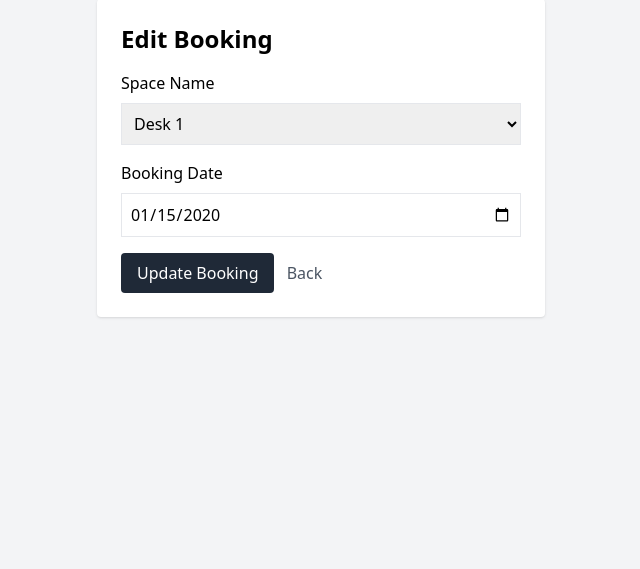
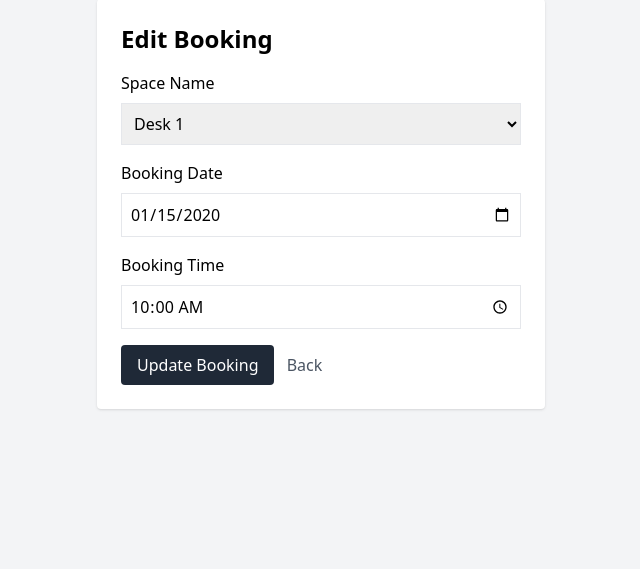
Before and after one commit to Eshika2/SLT-Practical-Test-Co-Working-Hub-and-Cafe-Ordering, a PHP site: page /bookings/edit.php?id=1 in a window 1280 px wide. Shown: the part 93-662 px from the top of the page, without its empty margins (319-959 px from the left). Run offline with PHP 8.4, Linux system fonts and the light colour scheme; the visitor is signed in with stand-in values (Sample User, id 1); tables that the repository leaves empty hold one stand-in row (values such as "Sample post"); some libraries are stand-ins or nearby versions.

Commit message:
Update workspace booking management (Add booking time)

```diff
--- a/bookings/edit.php
+++ b/bookings/edit.php
@@ -33,20 +33,38 @@ if ($_SERVER["REQUEST_METHOD"] == "POST") {
 
     $space_name = trim($_POST["space_name"]);
     $booking_date = $_POST["booking_date"];
+    $booking_time = $_POST["booking_time"];
 
-    if ($space_name == "" || $booking_date == "") {
+    if ($space_name == "" || $booking_date == "" || $booking_time == "") {
         $message = "All fields are required.";
+    } else {
+
+        // Check duplicate booking, but ignore current booking id
+        $sql = "SELECT id FROM bookings
+                WHERE space_name = ?
+                AND booking_date = ?
+                AND booking_time = ?
+                AND is_active = 1
+                AND id != ?";
+
+        $stmt = $pdo->prepare($sql);
+        $stmt->execute([$space_name, $booking_date, $booking_time, $id]);
+        $existingBooking = $stmt->fetch(PDO::FETCH_ASSOC);
+
+        if ($existingBooking) {
+            $message = "This space is already booked for this date and time.";
         } else {
             // Update own booking only
             $sql = "UPDATE bookings
-                SET space_name = ?, booking_date = ?
+                    SET space_name = ?, booking_date = ?, booking_time = ?
                     WHERE id = ? AND user_id = ?";
 
             $stmt = $pdo->prepare($sql);
-        $stmt->execute([$space_name, $booking_date, $id, $user_id]);
+            $stmt->execute([$space_name, $booking_date, $booking_time, $id, $user_id]);
 
             header("Location: index.php");
             exit();
+        }
     }
 }
 
@@ -72,12 +90,22 @@ include "../includes/header.php";
         </select>
 
         <label class="block mb-2">Booking Date</label>
-
-        <input type="date"
+        <input
+            type="date"
             name="booking_date"
             class="w-full border p-2 mb-4"
             value="<?php echo htmlspecialchars($booking["booking_date"]); ?>"
-               required>
+            required
+        >
+
+        <label class="block mb-2">Booking Time</label>
+        <input
+            type="time"
+            name="booking_time"
+            class="w-full border p-2 mb-4"
+            value="<?php echo htmlspecialchars($booking["booking_time"]); ?>"
+            required
+        >
 
         <button type="submit" class="bg-gray-800 text-white px-4 py-2 rounded">
             Update Booking
--- a/sql/sql query.sql
+++ b/sql/sql query.sql
@@ -28,6 +28,7 @@ CREATE TABLE bookings (
     user_id INT NOT NULL,
     space_name VARCHAR(100) NOT NULL,
     booking_date DATE NOT NULL,
+    booking_time TIME NOT NULL,
     is_active INT NULL DEFAULT '1',
     created_at TIMESTAMP DEFAULT CURRENT_TIMESTAMP,
     FOREIGN KEY (user_id) REFERENCES users(id)
```
Also changed, not shown: bookings/add.php (+28 -6 lines), bookings/index.php (+15 -3 lines). Lines whose indentation alone changed are shown as unchanged.
